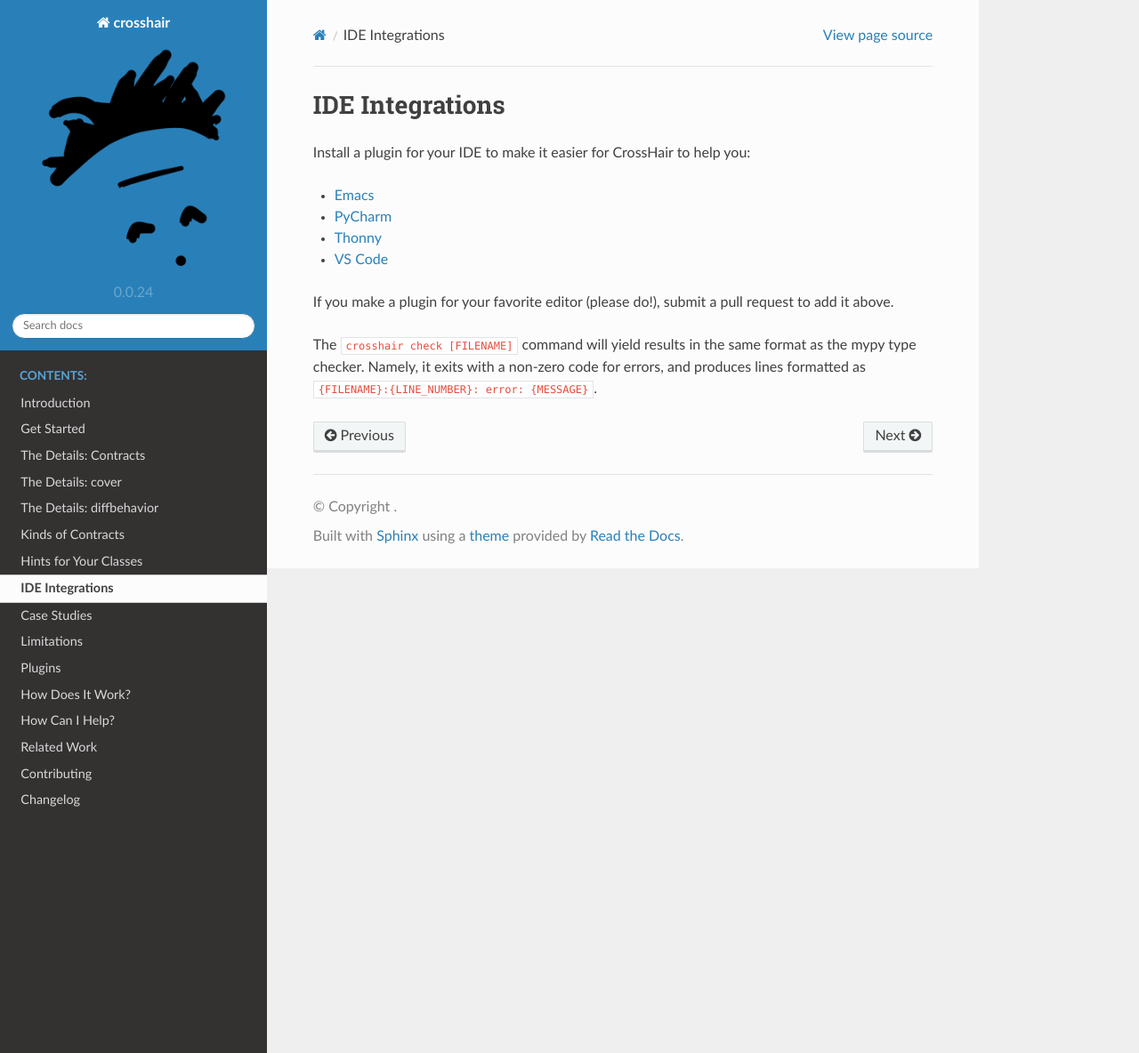
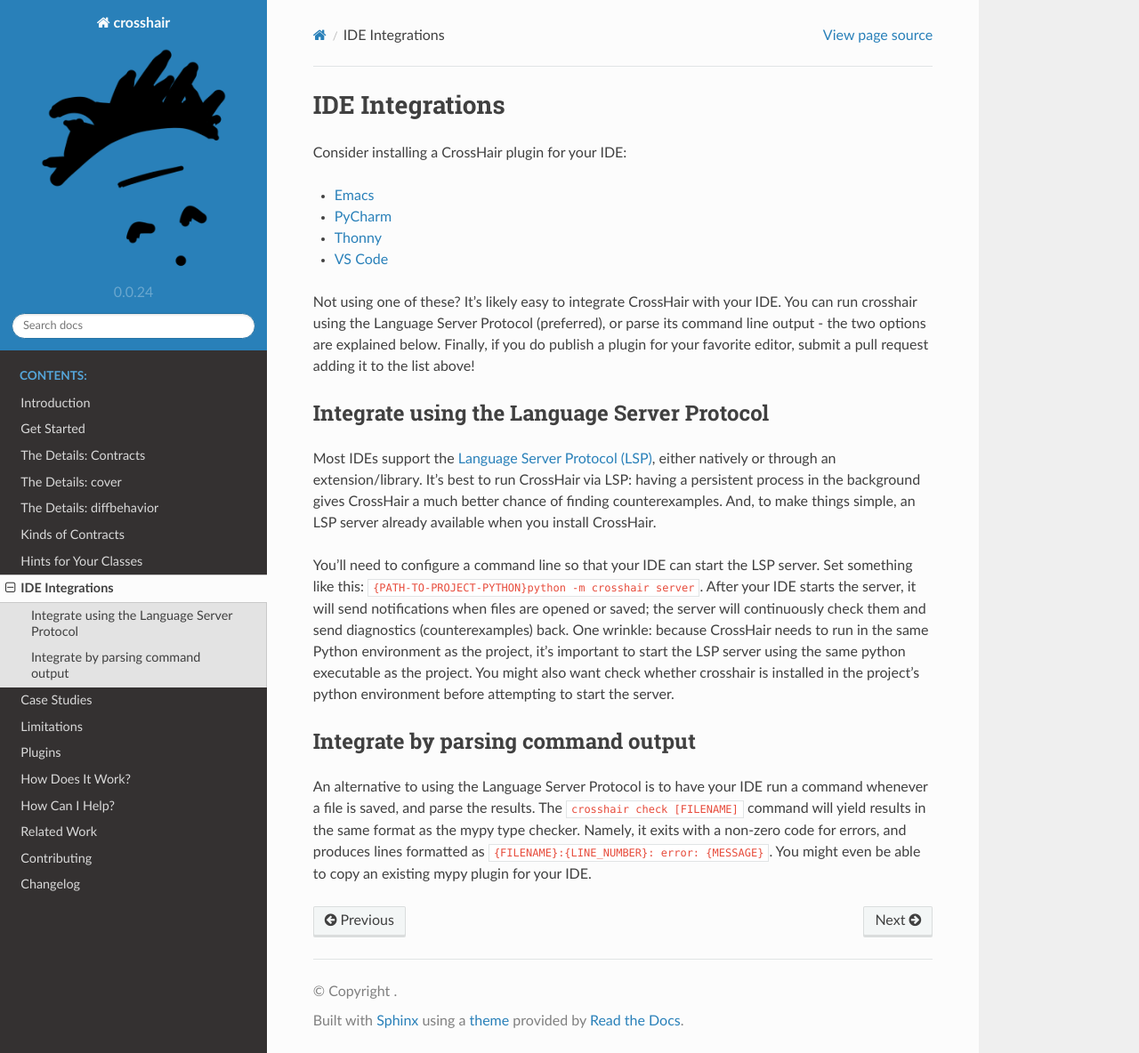
Before and after one commit to pschanely/CrossHair, a Sphinx documentation site: the page built from doc/source/ide_integrations.rst, in a window 1280 px wide and 1184 px high. Shown: the whole window at 89% size. Built offline with Sphinx 7.4.7 and the Read the Docs theme 2.0.0, drawn with Linux system fonts in a browser that asks for light colours; the version number is read from the project's files by our own code.

Commit message:
Explain the LSP server in the docs

```diff
--- a/doc/source/ide_integrations.rst
+++ b/doc/source/ide_integrations.rst
@@ -2,7 +2,7 @@
 IDE Integrations
 ****************
 
-Install a plugin for your IDE to make it easier for CrossHair to help you:
+Consider installing a CrossHair plugin for your IDE:
 
 * `Emacs`_
 * `PyCharm`_
@@ -14,10 +14,39 @@ Install a plugin for your IDE to make it easier for CrossHair to help you:
 .. _Thonny: https://pypi.org/project/thonny-crosshair/
 .. _VS Code: https://marketplace.visualstudio.com/items?itemName=mristin.crosshair-vscode
 
-If you make a plugin for your favorite editor (please do!),
-submit a pull request to add it above.
+Not using one of these? It's likely easy to integrate CrossHair with your IDE.
+You can run crosshair using the Language Server Protocol (preferred), or parse its
+command line output - the two options are explained below.
+Finally, if you do publish a plugin for your favorite editor,
+submit a pull request adding it to the list above!
 
+Integrate using the Language Server Protocol
+--------------------------------------------
+
+Most IDEs support the
+`Language Server Protocol (LSP) <https://microsoft.github.io/language-server-protocol/>`__,
+either natively or through an extension/library.
+It's best to run CrossHair via LSP: having a persistent process in the background
+gives CrossHair a much better chance of finding counterexamples.
+And, to make things simple, an LSP server already available when you install CrossHair.
+
+You'll need to configure a command line so that your IDE can start the LSP server.
+Set something like this: ``{PATH-TO-PROJECT-PYTHON}python -m crosshair server``.
+After your IDE starts the server,
+it will send notifications when files are opened or saved;
+the server will continuously check them and send diagnostics (counterexamples) back.
+One wrinkle: because CrossHair needs to run in the same Python environment as
+the project, it's important to start the LSP server using the same python executable
+as the project. You might also want check whether crosshair is installed in the
+project's python environment before attempting to start the server.
+
+Integrate by parsing command output
+-----------------------------------
+
+An alternative to using the Language Server Protocol is to have your IDE run a command
+whenever a file is saved, and parse the results.
 The ``crosshair check [FILENAME]`` command will yield results in the same format
 as the mypy type checker.
 Namely, it exits with a non-zero code for errors, and produces lines formatted as
 ``{FILENAME}:{LINE_NUMBER}: error: {MESSAGE}``.
+You might even be able to copy an existing mypy plugin for your IDE.
```
